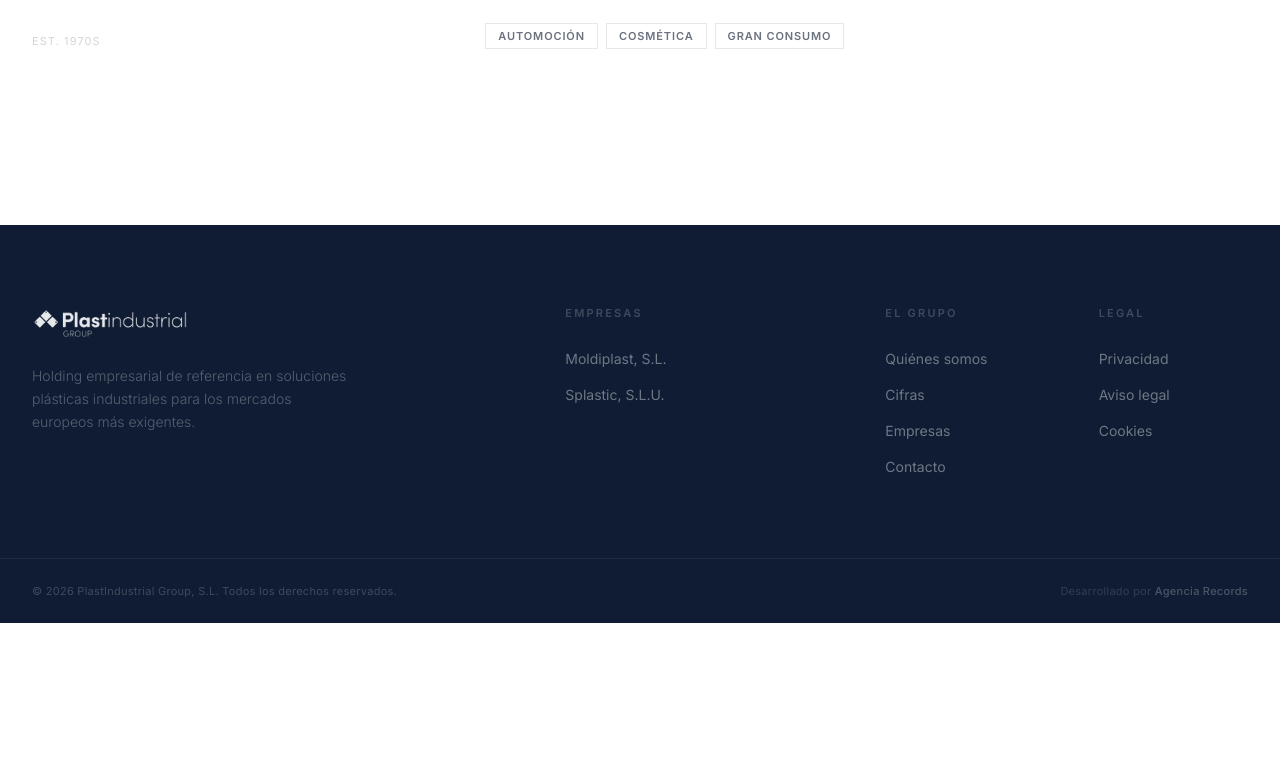
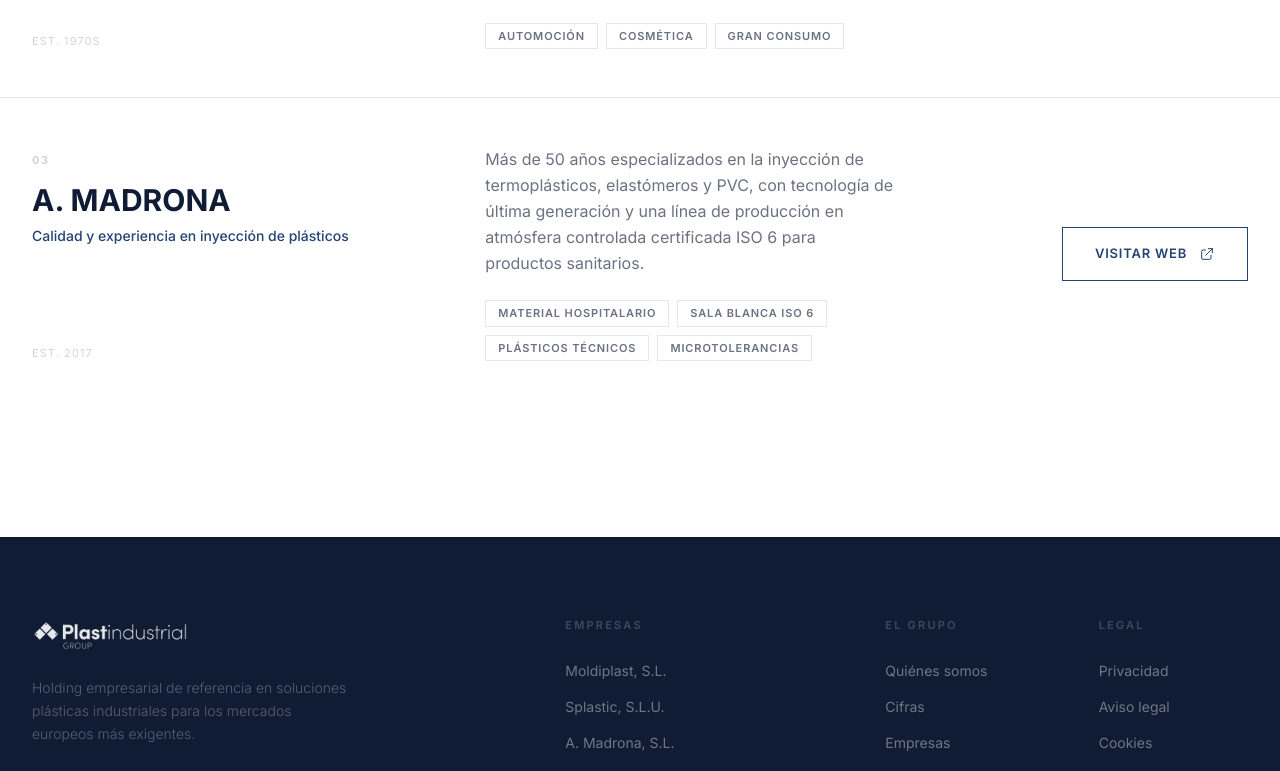
Before and after one commit to UriGali/PlastIndustrial, a Next.js app in the folder frontend/: page /empresas in a window 1280 px wide. Shown: the part 929-1700 px from the top of the page. Before the commit the page ends 1552 px from the top, so only its background shows below. Built offline with nearby package versions, Linux system fonts and the light colour scheme.

Commit message:
Descripción de los cambios

```diff
--- a/frontend/src/app/components/Companies.tsx
+++ b/frontend/src/app/components/Companies.tsx
@@ -5,6 +5,7 @@
 const COMPANY_META = [
   { index: "01", name: "Moldiplast, S.L.", since: "Est. 1969", href: "https://www.moldiplast.com/" },
   { index: "02", name: "Splastic, S.L.U.", since: "Est. 1970s", href: "https://splastic.es/" },
+  { index: "03", name: "A. MADRONA", since: "Est. 2017", href: "https://www.plasticos-madrona.com/" },
 ];
 
 export default function Companies() {
--- a/frontend/src/app/components/Footer.tsx
+++ b/frontend/src/app/components/Footer.tsx
@@ -37,6 +37,7 @@
               {[
                 { label: "Moldiplast, S.L.", href: "https://www.moldiplast.com/" },
                 { label: "Splastic, S.L.U.", href: "https://splastic.es/" },
+                { label: "A. Madrona, S.L.", href: "https://www.plasticos-madrona.com/" },
               ].map((l) => (
                 <li key={l.label}>
                   <a
--- a/frontend/src/app/components/GroupText.tsx
+++ b/frontend/src/app/components/GroupText.tsx
@@ -42,14 +42,21 @@
               automoción pesada, la cosmética industrial y el gran consumo, donde la capacidad de
               producir series largas con coste eficiente es determinante.
             </p>
+            <p>
+              En <strong className="text-gray-700">2017</strong>, se incorporó al grupo{" "}
+              <strong className="text-gray-700">A. Madrona</strong>, aportando una avanzada línea
+              de fabricación de material hospitalario en atmósfera controlada con homologación ISO 6,
+              y completando la capacidad tecnológica del holding desde los componentes de microtolerancias
+              hasta las piezas estructurales de gran formato.
+            </p>
           </div>
 
           <div className="space-y-5">
             <p>
-              La integración de ambas empresas bajo{" "}
+              La integración de las empresas bajo{" "}
               <strong className="text-gray-700">PlastIndustrial Group</strong> respondió a una
-              convicción estratégica clara: la suma de Moldiplast y Splastic generaba una propuesta
-              de valor superior a la de cada empresa por separado. Juntas, las dos filiales cubren
+              convicción estratégica clara: la suma de Moldiplast, Splastic y A. Madrona genera una propuesta
+              de valor superior a la de cada empresa por separado. Juntas, las filiales cubren
               la totalidad del espectro de la inyección de plásticos industriales, sin dejar ningún
               proyecto fuera de su alcance productivo o técnico.
             </p>
--- a/frontend/src/app/components/HomeText.tsx
+++ b/frontend/src/app/components/HomeText.tsx
@@ -19,12 +19,14 @@
             <p>
               PlastIndustrial Group es un grupo empresarial especializado en la ingeniería y
               distribución de soluciones plásticas industriales, con sede en Sant Quirze del Vallès,
-              en el área metropolitana de Barcelona. A través de sus dos filiales —{" "}
-              <strong className="text-gray-700">Moldiplast</strong> y{" "}
-              <strong className="text-gray-700">Splastic</strong> — el grupo ofrece una propuesta
+              en el área metropolitana de Barcelona. A través de sus tres filiales —{" "}
+              <strong className="text-gray-700">Moldiplast</strong>,{" "}
+              <strong className="text-gray-700">Splastic</strong> y{" "}
+              <strong className="text-gray-700">A. Madrona</strong> — el grupo ofrece una propuesta
               de valor única: capacidad total para abordar cualquier proyecto de inyección de
               plásticos técnicos, desde el componente de microtolerancias hasta la pieza estructural
-              de gran formato.
+              de gran formato, y ahora también disponemos de una línea de fabricación de material
+              hospitalario en atmósfera controlada, homologación ISO 6.
             </p>
             <p>
               Con un parque de maquinaria que abarca desde 60 hasta 1.400 toneladas de capacidad
--- a/frontend/src/app/empresas/page.tsx
+++ b/frontend/src/app/empresas/page.tsx
@@ -4,9 +4,9 @@
 import Footer from "../components/Footer";
 
 export const metadata: Metadata = {
-  title: "Empresas del Grupo | Moldiplast y Splastic",
+  title: "Empresas del Grupo | Moldiplast, Splastic y A. Madrona",
   description:
-    "Moldiplast y Splastic, empresas del grupo PlastIndustrial: inyección de plásticos técnicos para automoción, packaging y gran consumo desde 1969.",
+    "Moldiplast, Splastic y A. Madrona, empresas del grupo PlastIndustrial: inyección de plásticos técnicos, gran formato y fabricación en sala blanca.",
   alternates: {
     canonical: "https://plastindustrial.com/empresas",
     languages: {
@@ -15,9 +15,9 @@
     },
   },
   openGraph: {
-    title: "Empresas del Grupo | Moldiplast y Splastic",
+    title: "Empresas del Grupo | Moldiplast, Splastic y A. Madrona",
     description:
-      "Moldiplast y Splastic, empresas del grupo PlastIndustrial: inyección de plásticos técnicos para automoción, packaging y gran consumo desde 1969.",
+      "Moldiplast, Splastic y A. Madrona, empresas del grupo PlastIndustrial: inyección de plásticos técnicos, gran formato y fabricación en sala blanca.",
     url: "https://plastindustrial.com/empresas",
     siteName: "PlastIndustrial Group",
     locale: "es_ES",
@@ -27,15 +27,15 @@
         url: "/og-image.jpg",
         width: 1200,
         height: 630,
-        alt: "Empresas del Grupo — Moldiplast y Splastic",
+        alt: "Empresas del Grupo — Moldiplast, Splastic y A. Madrona",
       },
     ],
   },
   twitter: {
     card: "summary_large_image",
-    title: "Empresas del Grupo | Moldiplast y Splastic",
+    title: "Empresas del Grupo | Moldiplast, Splastic y A. Madrona",
     description:
-      "Moldiplast y Splastic, empresas del grupo PlastIndustrial: inyección de plásticos técnicos para automoción, packaging y gran consumo desde 1969.",
+      "Moldiplast, Splastic y A. Madrona, empresas del grupo PlastIndustrial: inyección de plásticos técnicos, gran formato y fabricación en sala blanca.",
     images: ["/og-image.jpg"],
   },
 };
@@ -46,7 +46,7 @@
   name: "Empresas — PlastIndustrial Group",
   url: "https://plastindustrial.com/empresas",
   description:
-    "Moldiplast y Splastic son las empresas del grupo PlastIndustrial, especialistas en inyección de plásticos técnicos para los sectores más exigentes.",
+    "Moldiplast, Splastic y A. Madrona son las empresas del grupo PlastIndustrial, especialistas en inyección de plásticos técnicos, gran formato y fabricación en sala blanca.",
   breadcrumb: {
     "@type": "BreadcrumbList",
     itemListElement: [
@@ -83,6 +83,14 @@
         description:
           "Distribución de soluciones plásticas técnicas para la industria. Fundada en los años 70.",
       },
+      {
+        "@type": "ListItem",
+        position: 3,
+        name: "A. MADRONA",
+        url: "https://www.plasticos-madrona.com/",
+        description:
+          "Calidad y experiencia en inyección de plásticos. Más de 50 años especializados en la inyección de termoplásticos, elastómeros y PVC, con tecnología de última generación y una línea de producción en atmósfera controlada certificada ISO 6 para productos sanitarios.",
+      },
     ],
   },
 };
@@ -96,7 +104,7 @@
       />
       <Header />
       <main className="pt-28">
-        <h1 className="sr-only">Nuestras Empresas: Moldiplast y Splastic</h1>
+        <h1 className="sr-only">Nuestras Empresas: Moldiplast, Splastic y A. Madrona</h1>
         <Companies />
       </main>
       <Footer />
--- a/frontend/src/app/layout.tsx
+++ b/frontend/src/app/layout.tsx
@@ -22,6 +22,10 @@
     "PlastIndustrial Group",
     "Moldiplast",
     "Splastic",
+    "A. Madrona",
+    "A. MADRONA",
+    "sala blanca",
+    "material hospitalario",
     "soluciones industriales",
     "manufactura",
     "componentes plásticos",
@@ -84,7 +88,7 @@
     addressRegion: "Barcelona",
     addressCountry: "ES",
   },
-  sameAs: ["https://www.moldiplast.com", "https://splastic.es"],
+  sameAs: ["https://www.moldiplast.com", "https://splastic.es", "https://www.plasticos-madrona.com/"],
   subOrganization: [
     {
       "@type": "Organization",
@@ -95,6 +99,11 @@
       "@type": "Organization",
       name: "Splastic, S.L.U.",
       url: "https://splastic.es/",
+    },
+    {
+      "@type": "Organization",
+      name: "A. MADRONA",
+      url: "https://www.plasticos-madrona.com/",
     },
   ],
 };
--- a/frontend/src/app/page.tsx
+++ b/frontend/src/app/page.tsx
@@ -13,7 +13,7 @@
 export const metadata: Metadata = {
   title: "Ingeniería del Plástico Industrial en Europa | PlastIndustrial Group",
   description:
-    "Holding líder en inyección de plásticos industriales en Europa. Moldiplast y Splastic: más de 50 años fabricando componentes técnicos en Barcelona.",
+    "Holding líder en inyección de plásticos industriales en Europa. Moldiplast, Splastic y A. Madrona: más de 50 años de experiencia técnica y fabricación en sala blanca.",
   alternates: {
     canonical: "https://plastindustrial.com",
     languages: {
@@ -24,7 +24,7 @@
   openGraph: {
     title: "Ingeniería del Plástico Industrial en Europa | PlastIndustrial Group",
     description:
-      "Holding líder en inyección de plásticos industriales en Europa. Moldiplast y Splastic: más de 50 años fabricando componentes técnicos en Barcelona.",
+      "Holding líder en inyección de plásticos industriales en Europa. Moldiplast, Splastic y A. Madrona: más de 50 años de experiencia técnica y fabricación en sala blanca.",
     url: "https://plastindustrial.com",
     siteName: "PlastIndustrial Group",
     locale: "es_ES",
@@ -42,7 +42,7 @@
     card: "summary_large_image",
     title: "Ingeniería del Plástico Industrial en Europa | PlastIndustrial Group",
     description:
-      "Holding líder en inyección de plásticos industriales en Europa. Moldiplast y Splastic: más de 50 años de experiencia técnica en Barcelona.",
+      "Holding líder en inyección de plásticos industriales en Europa. Moldiplast, Splastic y A. Madrona: más de 50 años de experiencia técnica y fabricación en sala blanca.",
     images: ["/og-image.jpg"],
   },
 };
--- a/frontend/src/app/translations/index.ts
+++ b/frontend/src/app/translations/index.ts
@@ -21,7 +21,7 @@
       stats: [
         { n: "+50", u: "años de actividad" },
         { n: "+500", u: "clientes industriales" },
-        { n: "2", u: "empresas del grupo" },
+        { n: "3", u: "empresas del grupo" },
       ],
     },
     about: {
@@ -60,7 +60,7 @@
     },
     companies: {
       eyebrow: "Nuestras Empresas",
-      headline1: "Dos empresas.",
+      headline1: "Tres empresas.",
       headline2: "Un estándar.",
       description:
         "Cada filial opera de forma independiente con su propia estructura comercial y operativa, pero comparte la plataforma de I+D, compras estratégicas y los valores de excelencia del grupo.",
@@ -77,6 +77,12 @@
           description:
             "Centrada en la producción de piezas de gran formato, con equipos que abarcan desde 450 hasta 1.400 toneladas, lo que permite abordar proyectos de mayor volumen y exigencia estructural.",
           sectors: ["Automoción", "Cosmética", "Gran Consumo"],
+        },
+        {
+          tagline: "Calidad y experiencia en inyección de plásticos",
+          description:
+            "Más de 50 años especializados en la inyección de termoplásticos, elastómeros y PVC, con tecnología de última generación y una línea de producción en atmósfera controlada certificada ISO 6 para productos sanitarios.",
+          sectors: ["Material Hospitalario", "Sala Blanca ISO 6", "Plásticos Técnicos", "Microtolerancias"],
         },
       ],
     },
@@ -154,7 +160,7 @@
       stats: [
         { n: "+50", u: "years of activity" },
         { n: "+500", u: "industrial clients" },
-        { n: "2", u: "group companies" },
+        { n: "3", u: "group companies" },
       ],
     },
     about: {
@@ -193,7 +199,7 @@
     },
     companies: {
       eyebrow: "Our Companies",
-      headline1: "Two companies.",
+      headline1: "Three companies.",
       headline2: "One standard.",
       description:
         "Each subsidiary operates independently with its own commercial and operational structure, but shares the group's R&D platform, strategic purchasing and excellence values.",
@@ -210,6 +216,12 @@
           description:
             "Focused on large-format part production, with equipment ranging from 450 to 1,400 tonnes, enabling larger volume and structural demand projects.",
           sectors: ["Automotive", "Cosmetics", "Mass Consumer"],
+        },
+        {
+          tagline: "Quality and experience in plastic injection moulding",
+          description:
+            "More than 50 years specialized in the injection of thermoplastics, elastomers and PVC, with state-of-the-art technology and a certified ISO 6 controlled-atmosphere production line for medical products.",
+          sectors: ["Hospital Materials", "ISO 6 Cleanroom", "Technical Plastics", "Micro-tolerances"],
         },
       ],
     },
@@ -287,7 +299,7 @@
       stats: [
         { n: "+50", u: "anys d'activitat" },
         { n: "+500", u: "clients industrials" },
-        { n: "2", u: "empreses del grup" },
+        { n: "3", u: "empreses del grup" },
       ],
     },
     about: {
@@ -326,7 +338,7 @@
     },
     companies: {
       eyebrow: "Les Nostres Empreses",
-      headline1: "Dues empreses.",
+      headline1: "Tres empreses.",
       headline2: "Un estàndard.",
       description:
         "Cada filial opera de forma independent amb la seva pròpia estructura comercial i operativa, però comparteix la plataforma de R+D, compres estratègiques i els valors d'excel·lència del grup.",
@@ -343,6 +355,12 @@
           description:
             "Centrada en la producció de peces de gran format, amb equips que abasten des de 450 fins a 1.400 tones, la qual cosa permet abordar projectes de major volum i exigència estructural.",
           sectors: ["Automoció", "Cosmètica", "Gran Consum"],
+        },
+        {
+          tagline: "Qualitat i experiència en injecció de plàstics",
+          description:
+            "Més de 50 anys especialitzats en la injecció de termoplàstics, elastòmers i PVC, amb tecnologia d'última generació i una línia de producció en atmosfera controlada certificada ISO 6 per a productes sanitaris.",
+          sectors: ["Material Hospitalari", "Sala Blanca ISO 6", "Plàstics Tècnics", "Microtoleràncies"],
         },
       ],
     },
```
